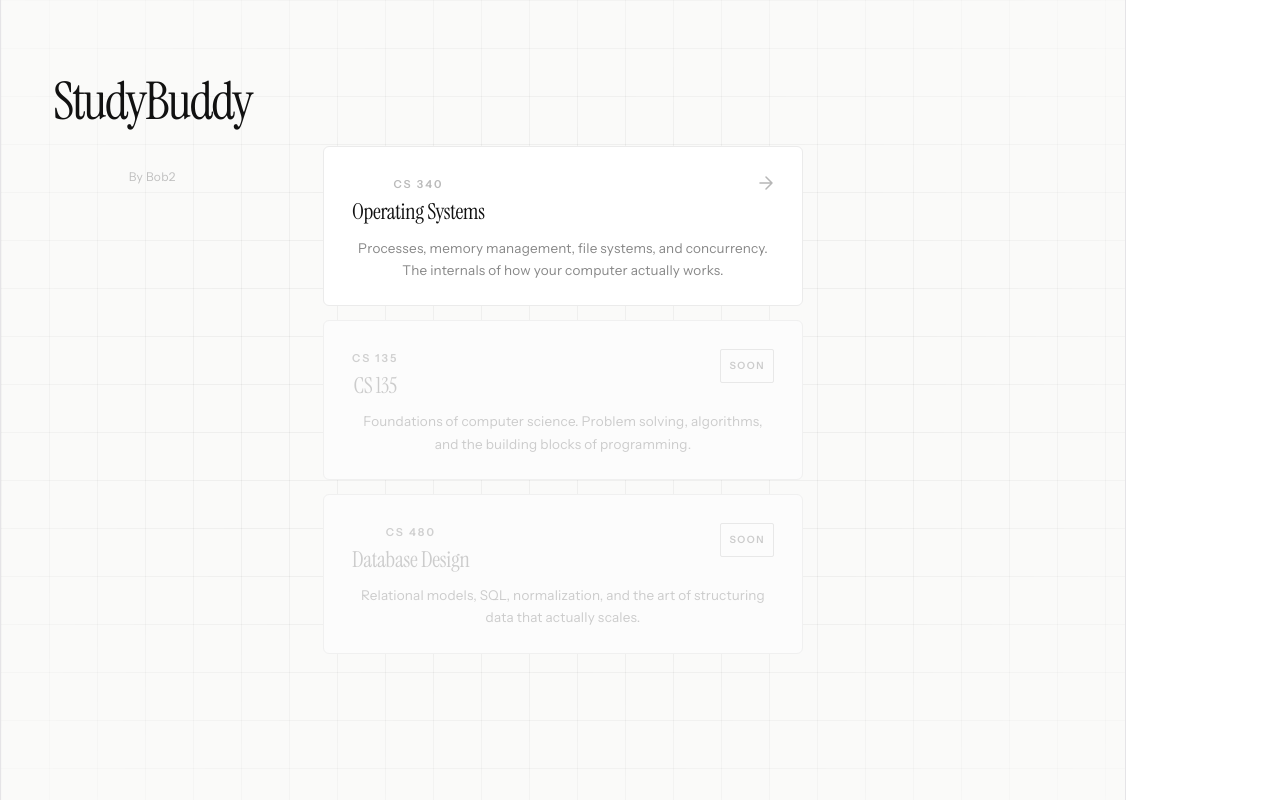
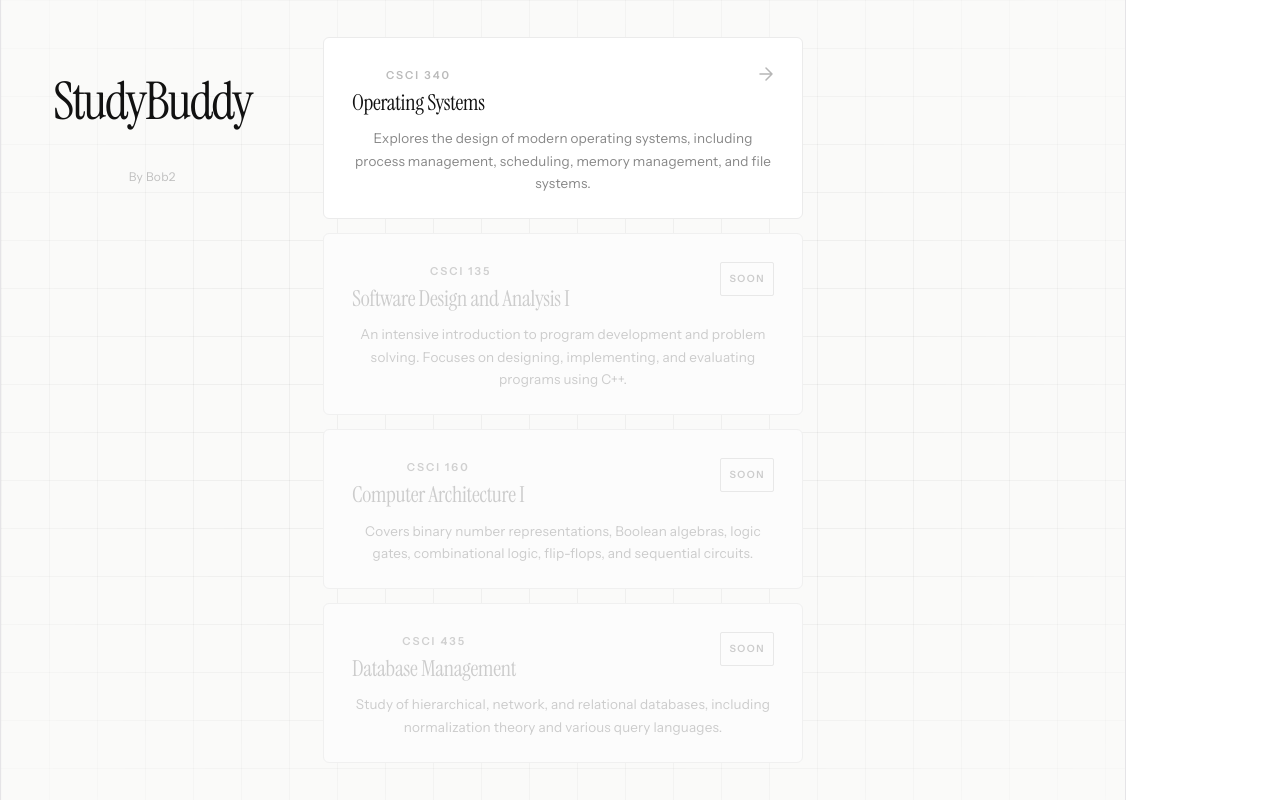
Before and after one commit to fabiolaliwu/StudyBuddy, a React (Vite) app in the folder StudyBuddy/: page / in a window 1280 px wide. Built offline with nearby package versions, Linux system fonts and the light colour scheme.

Commit message:
updated the courses inofrmation

```diff
--- a/StudyBuddy/src/pages/Landing/Landing.jsx
+++ b/StudyBuddy/src/pages/Landing/Landing.jsx
@@ -6,24 +6,32 @@ const subjects = [
   {
     id: 'os',
     label: 'Operating Systems',
-    code: 'CS 340',
-    desc: 'Processes, memory management, file systems, and concurrency. The internals of how your computer actually works.',
+    code: 'CSCI 340',
+    desc: 'Explores the design of modern operating systems, including process management, scheduling, memory management, and file systems.',
     link: '/os',
     active: true,
   },
   {
     id: '135',
-    label: 'CS 135',
-    code: 'CS 135',
-    desc: 'Foundations of computer science. Problem solving, algorithms, and the building blocks of programming.',
-    link: null,
+    label: 'Software Design and Analysis I',
+    code: 'CSCI 135',
+    desc: 'An intensive introduction to program development and problem solving. Focuses on designing, implementing, and evaluating programs using C++.',
+    link: null, // Update to '/135' if you create this page
+    active: false,
+  },
+  {
+    id: '160',
+    label: 'Computer Architecture I',
+    code: 'CSCI 160',
+    desc: 'Covers binary number representations, Boolean algebras, logic gates, combinational logic, flip-flops, and sequential circuits.',
+    link: null, // Update to '/160' if you create this page
     active: false,
   },
   {
     id: 'db',
-    label: 'Database Design',
-    code: 'CS 480',
-    desc: 'Relational models, SQL, normalization, and the art of structuring data that actually scales.',
+    label: 'Database Management',
+    code: 'CSCI 435',
+    desc: 'Study of hierarchical, network, and relational databases, including normalization theory and various query languages.',
     link: null,
     active: false,
   },
```
